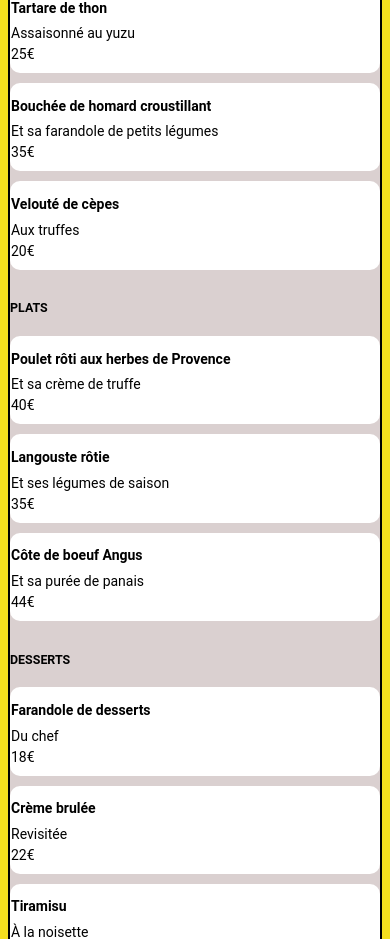
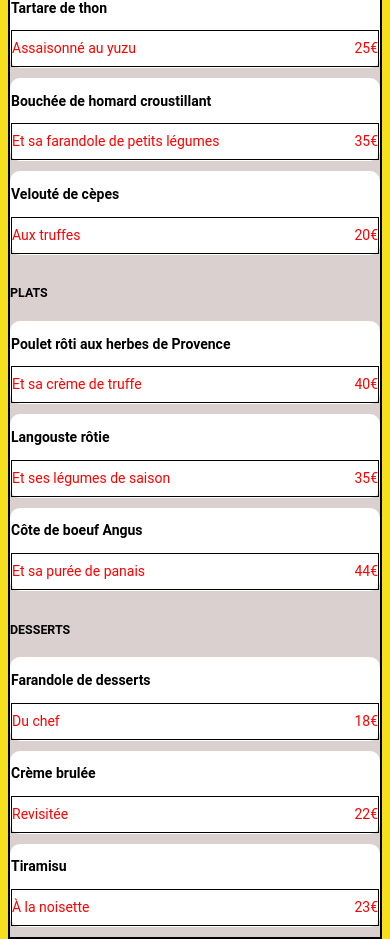
Before and after one commit to ana2854/AnaNasta_3_22042021, a plain HTML site: page le-delice-des-sens.html in a window 390 px wide. Shown: the part 393-1332 px from the top of the page. Drawn offline with Linux system fonts and the light colour scheme; a web font is replaced by a local one.

Commit message:
travail sur les cartes

```diff
--- a/le-delice-des-sens.html
+++ b/le-delice-des-sens.html
@@ -67,20 +67,26 @@
 
                         <div>
                             <h4>Tartare de thon</h4>
+                                <span class="menus__infos">
                                     <p>Assaisonné au yuzu</p>
                                     <p>25€</p>
+                                </span>
                         </div>
 
                         <div>
                             <h4>Bouchée de homard croustillant </h4>
+                            <span class="menus__infos">
                                 <p>Et sa farandole de petits légumes</p>
                                 <p>35€</p>
+                            </span>
                         </div>
 
                         <div>
                             <h4>Velouté de cèpes</h4>
+                            <span class="menus__infos">
                                 <p>Aux truffes</p>
                                 <p>20€</p>
+                            </span>
                         </div>
 
                 </div>
@@ -91,20 +97,26 @@
 
                     <div>
                         <h4>Poulet rôti aux herbes de Provence </h4>
+                            <span class="menus__infos">
                                 <p>Et sa crème de truffe</p>
                                 <p>40€</p>
+                            </span>
                     </div>
 
                     <div>
                         <h4>Langouste rôtie </h4>
+                        <span class="menus__infos">
                             <p>Et ses légumes de saison</p>
                             <p>35€</p>
+                        </span>
                     </div>
 
                     <div>
                         <h4>Côte de boeuf Angus </h4>
+                        <span class="menus__infos">
                             <p>Et sa purée de panais</p>
                             <p>44€</p>
+                        </span>
                     </div>
 
                 </div>
@@ -115,20 +127,26 @@
 
                     <div>
                         <h4>Farandole de desserts</h4>
+                        <span class="menus__infos">
                             <p>Du chef</p>
                             <p>18€</p>
+                        </span>
                     </div>
 
                     <div>
                         <h4>Crème brulée</h4>
+                        <span class="menus__infos">
                             <p>Revisitée</p>
                             <p>22€</p>
+                        </span>
                     </div>
 
                     <div>
                         <h4>Tiramisu</h4>
+                        <span class="menus__infos">
                             <p>À la noisette</p>
                             <p>23€</p>
+                        </span>
                     </div>
 
                 </div>
--- a/styles.scss
+++ b/styles.scss
@@ -224,9 +224,11 @@
         font-size: 14px;
     }
 
-    .menus__entrees div>p, .menus__plats div>p, .menus__desserts div>p {
+    .menus__infos {
+        color:red;
+        border: 1px solid black;
         display: flex;
-        flex-direction: row;
+        justify-content: space-between;
     }
 
 
```
Also changed, not shown: styles.css, 1 other file. Lines whose indentation alone changed are shown as unchanged.
